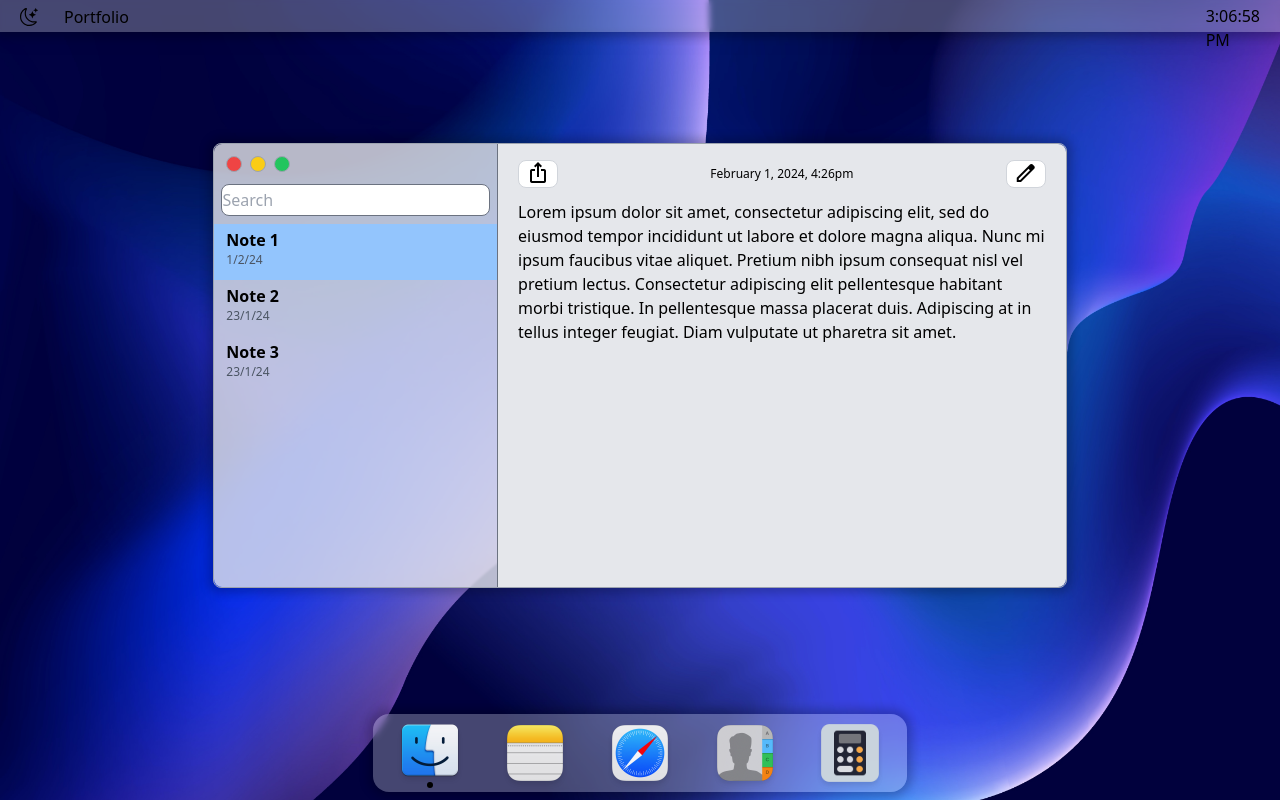
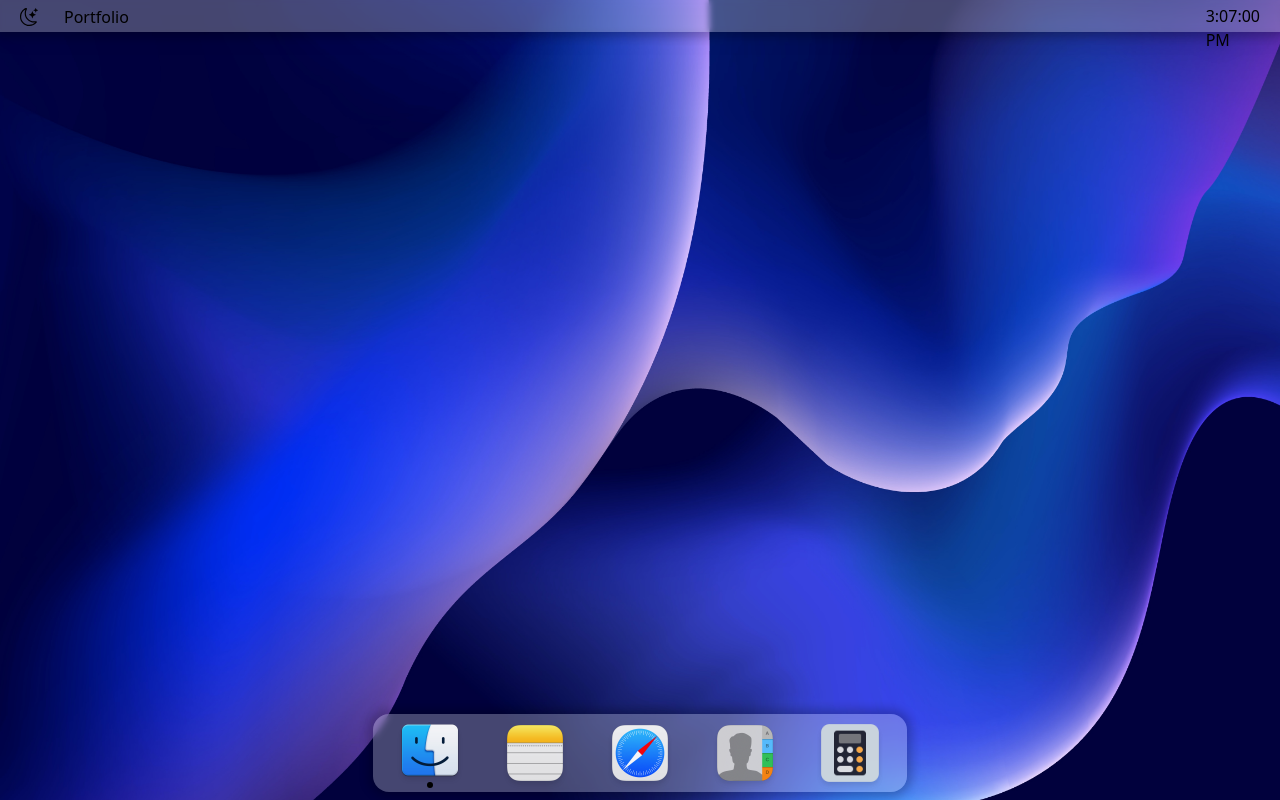
Before and after one commit to nicomaz/my-portfolio, a React (Vite) app: page /home in a window 1280 px wide. Built offline with nearby package versions, Linux system fonts and the light colour scheme.

Commit message:
add draggability

```diff
--- a/src/components/Buttons.tsx
+++ b/src/components/Buttons.tsx
@@ -1,9 +1,27 @@
-export default function Buttons() {
+interface Props {
+  setNotepadOpen: React.Dispatch<React.SetStateAction<boolean>>;
+  setNoteExpanded: React.Dispatch<React.SetStateAction<boolean>>;
+  noteExpanded: boolean;
+}
+
+export default function Buttons({
+  setNotepadOpen,
+  setNoteExpanded,
+  noteExpanded,
+}: Props) {
   return (
     <div className="gap-2 flex p-3 col-span-3">
-      <button className="bg-red-500 rounded-2xl size-4 border-[0.5px] border-gray-400" />
+      <button
+        className="bg-red-500 rounded-2xl size-4 border-[0.5px] border-gray-400"
+        onClick={() => {
+          setNotepadOpen(false);
+        }}
+      />
       <button className="bg-yellow-400 rounded-2xl size-4 border-[0.5px] border-gray-400" />
-      <button className="bg-green-500 rounded-2xl size-4 border-[0.5px] border-gray-400" />
+      <button
+        className="bg-green-500 rounded-2xl size-4 border-[0.5px] border-gray-400"
+        onClick={() => setNoteExpanded(!noteExpanded)}
+      />
     </div>
   );
 }
--- a/src/components/IndivNoteBody.tsx
+++ b/src/components/IndivNoteBody.tsx
@@ -9,7 +9,7 @@ export default function IndivNoteBody({ noteClicked }: Props) {
 
   return (
     <div className="mx-5">
-      <div className="flex flex-row justify-between items-center mt-4 mb-3">
+      <div className="flex flex-row justify-between items-center mt-4 mb-3 handle">
         <button className="h-7 w-10 bg-white rounded-lg dark:bg-slate-600 border-[0.5px] border-gray-300 dark:border-slate-800 border-solid">
           <span className="material-symbols-outlined dark:text-white">ios_share</span>
         </button>
--- a/src/components/Navbar.tsx
+++ b/src/components/Navbar.tsx
@@ -7,9 +7,11 @@ import calculator from "../assets/calculator.png";
 
 interface Props {
   fade: boolean;
+  setNotepadOpen: React.Dispatch<React.SetStateAction<boolean>>;
+  notepadOpen: boolean;
 }
 
-export default function Navbar({ fade }: Props) {
+export default function Navbar({ fade, setNotepadOpen, notepadOpen }: Props) {
   return (
     <div
       className={
@@ -22,7 +24,16 @@ export default function Navbar({ fade }: Props) {
         <li className="after:bg-black after:rounded-2xl after:block after:m-auto after:size-1.5 after:dark:bg-white">
           <NavbarIcons icon={finder} name="Finder" alt="apple finder icon" />
         </li>
-        <li>
+        <li
+          className={
+            notepadOpen
+              ? "after:bg-black after:rounded-2xl after:block after:m-auto after:size-1.5 after:dark:bg-white"
+              : ""
+          }
+          onClick={() => {
+            setNotepadOpen(true);
+          }}
+        >
           <NavbarIcons icon={notepad} name="Notes" alt="notepad" />
         </li>
         <li>
--- a/src/components/Notes.tsx
+++ b/src/components/Notes.tsx
@@ -5,16 +5,34 @@ import { useState } from "react";
 import IndivNoteBody from "./IndivNoteBody";
 import Draggable from "react-draggable";
 
-export default function Notes() {
+interface Props {
+  setNotepadOpen: React.Dispatch<React.SetStateAction<boolean>>;
+  notepadOpen: boolean;
+}
+
+export default function Notes({ setNotepadOpen, notepadOpen }: Props) {
   const [noteClicked, setNoteClicked] = useState<number>(1);
+  const [noteExpanded, setNoteExpanded] = useState<boolean>(false);
 
   return (
-    <Draggable>
+    <Draggable handle=".handle">
       <div
-        className={`xl:w-4/6 xl:h-4/6 mx-2 h-[calc(100%-2rem)] sm:h-4/6 backdrop-blur-[1px] rounded-lg drop-shadow-3xl h-shadow grid grid-cols-3 border-[0.3px] border-gray-400`}
+        className={
+          notepadOpen
+            ? noteExpanded
+              ? `xl:w-full xl:w-full mx-0 h-full sm:h-full backdrop-blur-[1px] rounded-lg drop-shadow-3xl h-shadow grid grid-cols-3 border-[0.3px] border-gray-400`
+              : `xl:w-4/6 xl:h-4/6 mx-2 h-[calc(100%-2rem)] sm:h-4/6 backdrop-blur-[1px] rounded-lg drop-shadow-3xl h-shadow grid grid-cols-3 border-[0.3px] border-gray-400`
+            : "hidden"
+        }
       >
-        <div className="col-span-1 dark:bg-slate-600/[0.9] bg-gray-200/[0.8] rounded-l-lg border-r-[1px] border-gray-500 max-w-full ">
-          <Buttons />
+        <span className="handle w-[calc(100%-6rem)] absolute h-10 ml-20" />
+        <div className="col-span-1 dark:bg-slate-600/[0.9] bg-gray-200/[0.8] rounded-l-lg border-r-[1px] border-gray-500 max-w-full">
+          <Buttons
+            setNotepadOpen={setNotepadOpen}
+            setNoteExpanded={setNoteExpanded}
+            noteExpanded={noteExpanded}
+          />
+
           <input
             className="w-[95%] h-8 bg-white rounded-lg block m-auto border-[0.5px] border-gray-500 mb-2 dark:bg-slate-400"
             placeholder="Search"
--- a/src/pages/HomePage.tsx
+++ b/src/pages/HomePage.tsx
@@ -1,5 +1,5 @@
 import wallpaper from "../assets/wallpaper.jpg";
-import { useContext } from "react";
+import { useContext, useState } from "react";
 import { ThemeContext } from "../context/ThemeContext";
 import Header from "../components/Header";
 import Navbar from "../components/Navbar";
@@ -10,6 +10,8 @@ interface Props {
 }
 export default function HomePage({ fade }: Props) {
   const { theme } = useContext(ThemeContext);
+  const [notepadOpen, setNotepadOpen] = useState<boolean>(false);
+
   return (
     <div
       className={`
@@ -26,10 +28,10 @@ export default function HomePage({ fade }: Props) {
         <Header fade={fade} />
 
         <div className="flex justify-center items-center h-[calc(100%-35vw)] sm:h-5/6">
-          <Notes />
+          <Notes setNotepadOpen={setNotepadOpen} notepadOpen={notepadOpen}/>
         </div>
 
-        <Navbar fade={fade} />
+        <Navbar fade={fade} setNotepadOpen={setNotepadOpen} notepadOpen={notepadOpen}/>
       </div>
     </div>
   );
```
